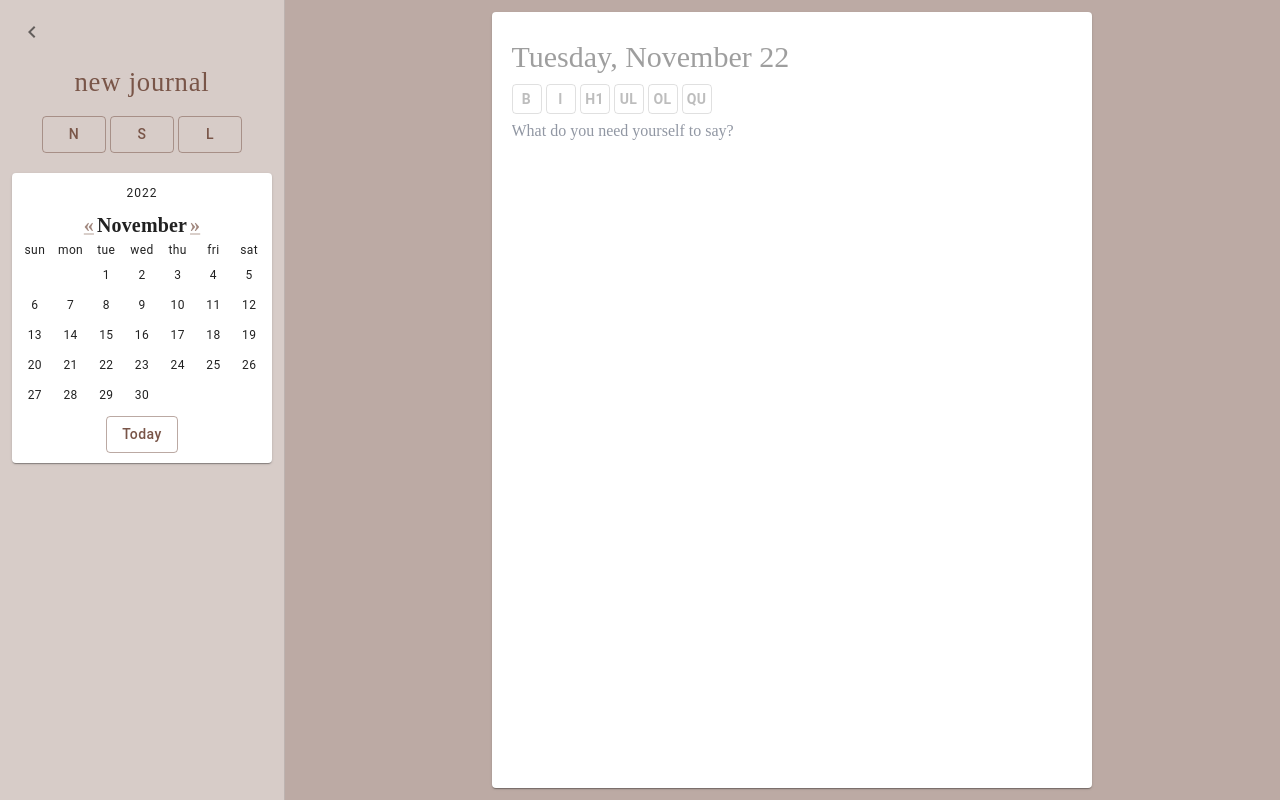
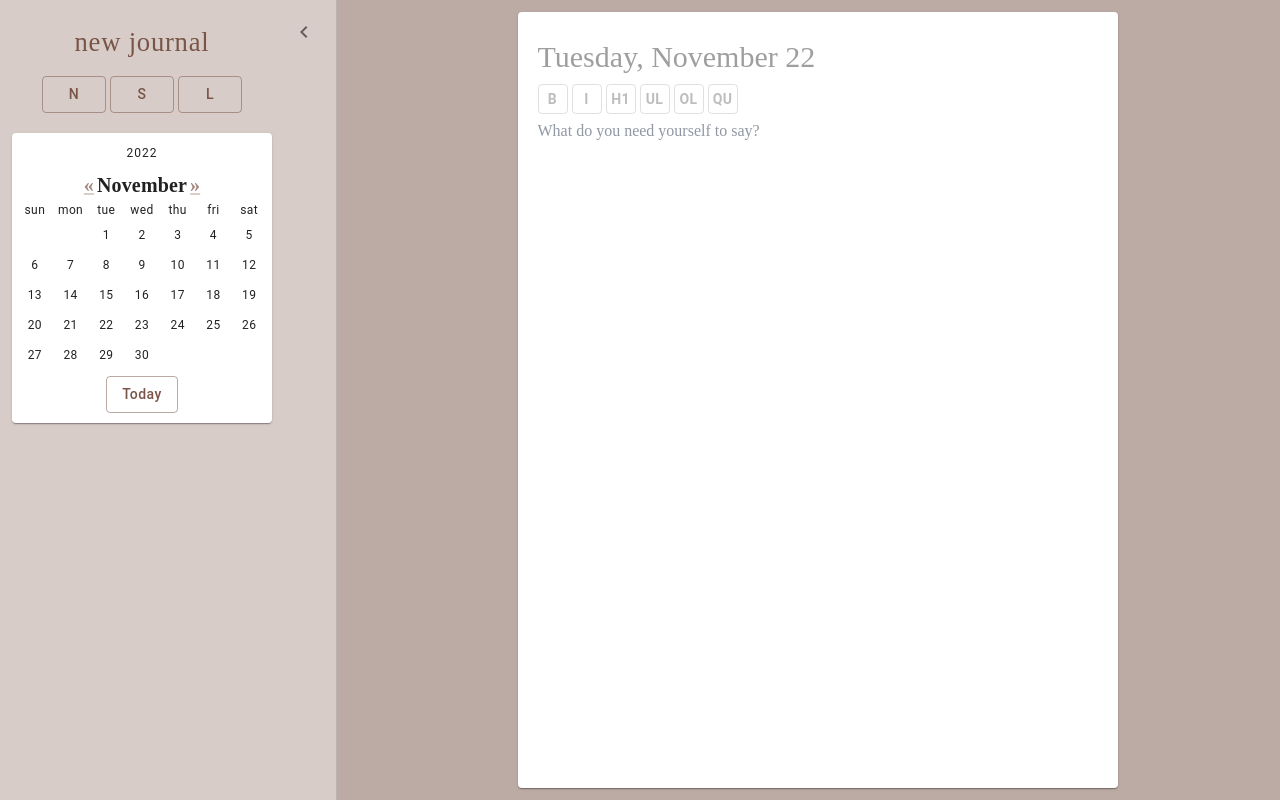
Before and after one commit to JeffDemanche/ipsum-web, a React app: page /journal in a window 1280 px wide. Built offline with nearby package versions, Linux system fonts and the light colour scheme; a web font is replaced by a local one.

Commit message:
Collapsible info drawer

```diff
--- a/src/components/ArcDetail/ArcDetail.tsx
+++ b/src/components/ArcDetail/ArcDetail.tsx
@@ -1,5 +1,5 @@
 import { Close } from "@mui/icons-material";
-import { Button, Paper } from "@mui/material";
+import { IconButton, Paper } from "@mui/material";
 import { ArcDetailPrefsBox } from "components/ArcDetailPrefsBox";
 import { DiptychContext } from "components/DiptychContext";
 import React, { useContext } from "react";
@@ -36,13 +36,13 @@ const ArcDetailWithProvider = () => {
         ]).toRgbaCSS()}`,
       }}
     >
-      <Button
+      <IconButton
         onClick={() => {
           closeLayer(1);
         }}
       >
         <Close></Close>
-      </Button>
+      </IconButton>
       <ArcDetailPrefsBox></ArcDetailPrefsBox>
     </Paper>
   );
--- a/src/components/JournalInfoDrawer/JournalInfoDrawer.less
+++ b/src/components/JournalInfoDrawer/JournalInfoDrawer.less
@@ -10,5 +10,19 @@
 }
 
 .drawer-content-container {
+}
+
+.drawer-right {
+  float: right;
   padding: 12px;
 }
+
+.drawer-left {
+  float: left;
+  padding: 12px;
+  padding-right: 0;
+
+  &.collapsed {
+    padding-left: 0;
+  }
+}
--- a/src/components/JournalInfoDrawer/JournalInfoDrawer.tsx
+++ b/src/components/JournalInfoDrawer/JournalInfoDrawer.tsx
@@ -1,15 +1,18 @@
-import { ChevronLeft } from "@mui/icons-material";
-import { Drawer, IconButton } from "@mui/material";
+import { ChevronLeft, ChevronRight } from "@mui/icons-material";
+import { Collapse, Drawer, IconButton } from "@mui/material";
 import { Calendar } from "components/Calendar";
 import { JournalInfoBox } from "components/JournalInfoBox";
-import React from "react";
+import React, { useState } from "react";
 import styles from "./JournalInfoDrawer.less";
+import cx from "classnames";
 
 export const JournalInfoDrawer: React.FunctionComponent = () => {
+  const [open, setOpen] = useState(true);
+
   return (
     <Drawer
-      open
-      variant="persistent"
+      open={open}
+      variant="permanent"
       sx={{ flex: "initial" }}
       className={styles["drawer-container"]}
       PaperProps={{
@@ -20,11 +23,27 @@ export const JournalInfoDrawer: React.FunctionComponent = () => {
       }}
     >
       <div className={styles["drawer-content-container"]}>
-        <IconButton>
-          <ChevronLeft></ChevronLeft>
-        </IconButton>
-        <JournalInfoBox></JournalInfoBox>
-        <Calendar></Calendar>
+        <div className={styles["drawer-right"]}>
+          <IconButton
+            onClick={() => {
+              setOpen(!open);
+            }}
+          >
+            {open ? <ChevronLeft></ChevronLeft> : <ChevronRight></ChevronRight>}
+          </IconButton>
+        </div>
+        <Collapse
+          in={open}
+          orientation="horizontal"
+          className={cx(styles["drawer-left"], {
+            [styles["collapsed"]]: !open,
+          })}
+        >
+          <div>
+            <JournalInfoBox></JournalInfoBox>
+            <Calendar></Calendar>
+          </div>
+        </Collapse>
       </div>
     </Drawer>
   );
```
